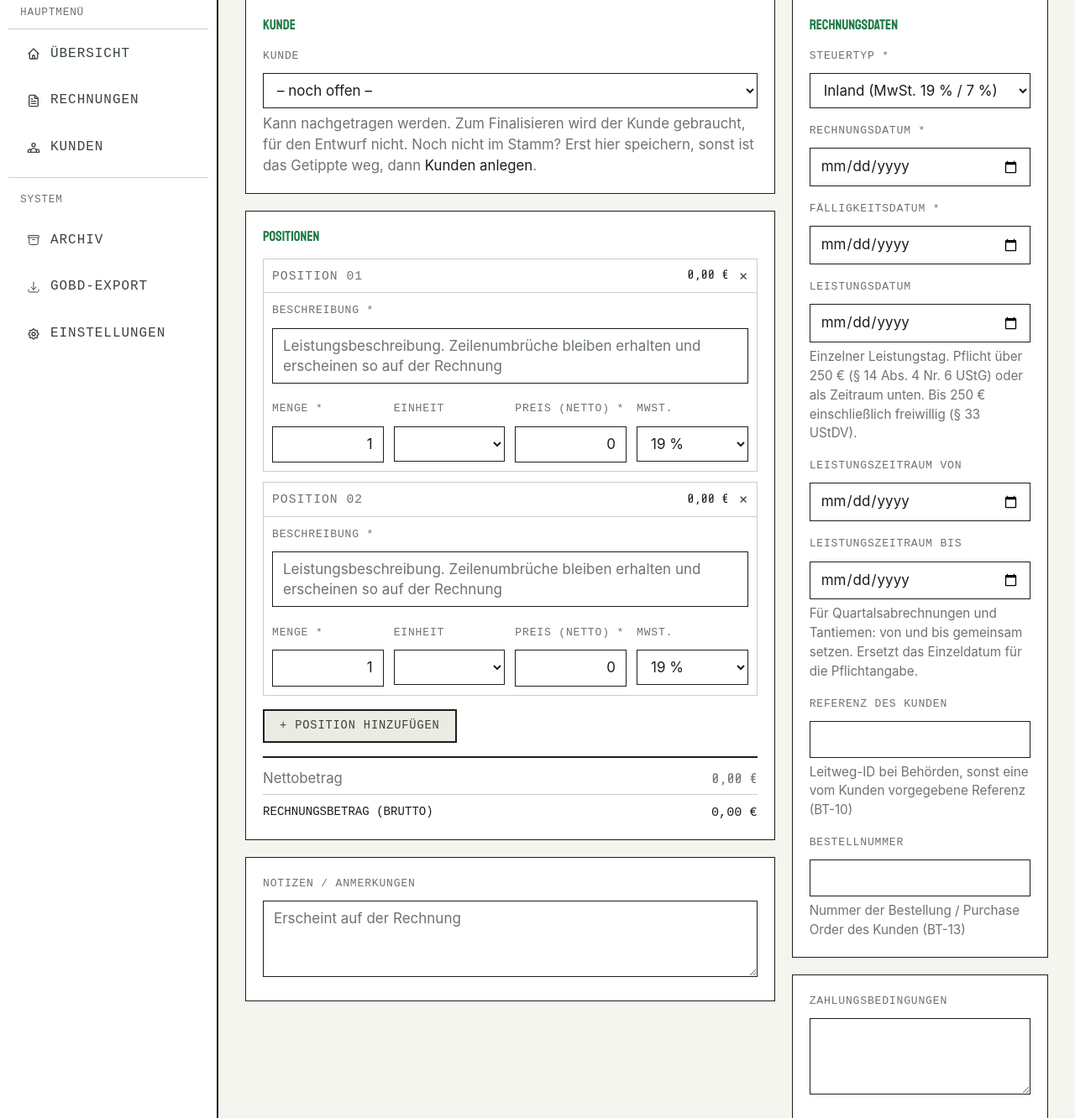
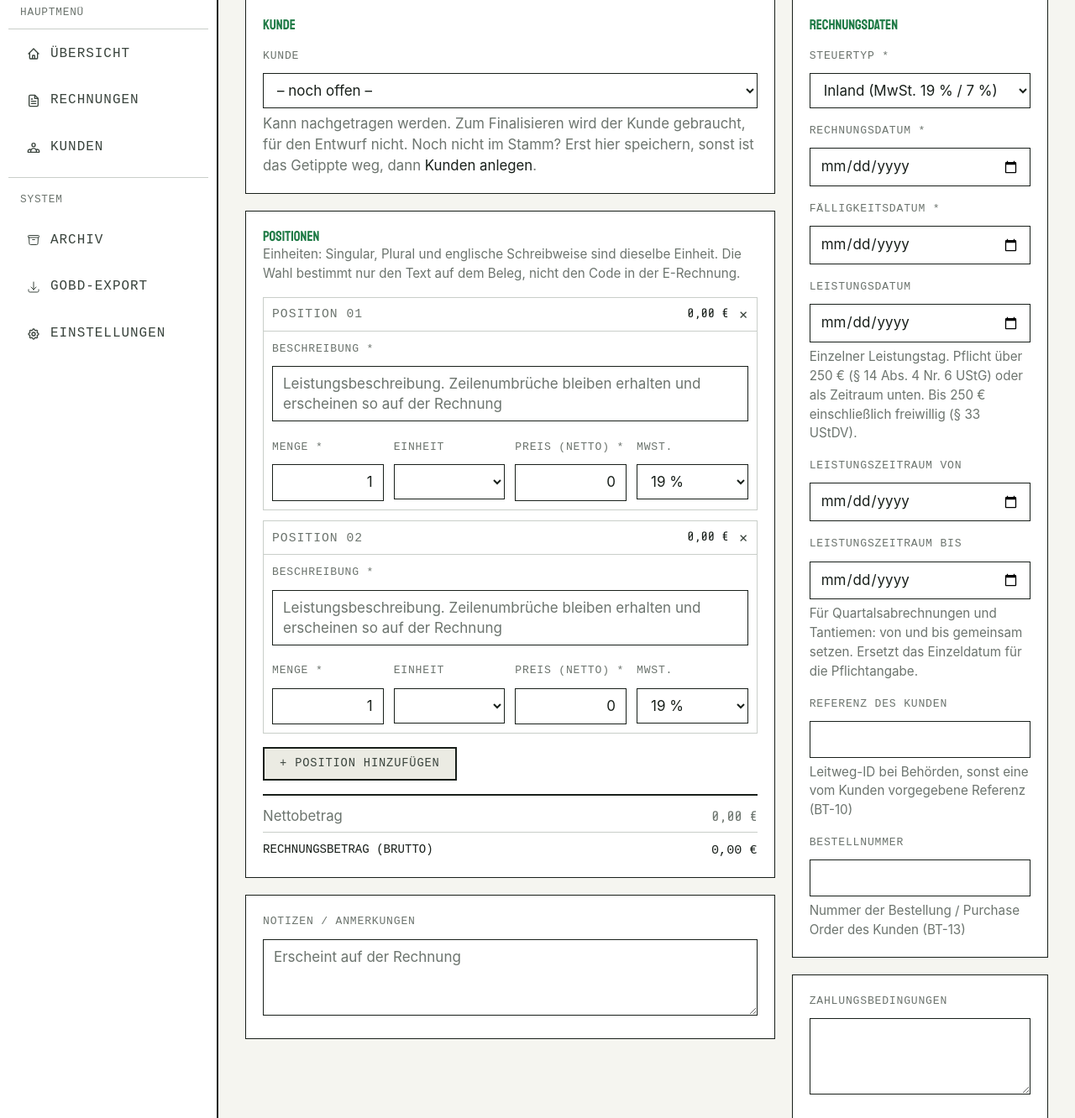
Before and after one commit to abgehakt-zugferd/abgehakt-e-rechnung, a Python web app: template backend/app/templates/invoices/form.html in a window 1280 px wide. Shown: the part 143-1475 px from the top of the page at 84% size. Run offline with Jinja, Linux system fonts and the light colour scheme; the template is opened without the code that fills it, so the values that code supplies are empty.

Commit message:
Das Formular erklaert die doppelten Schreibweisen der Einheiten.
Der Katalog fuehrt mehrere Schreibweisen je Einheit: Person, Personen und
Persons tragen alle den Code IE, ebenso Stunde/Stunden, Tag/Tage, Monat/Monate
und Pauschal/Pauschale. Im Ausklappmenue stehen sie untereinander und sehen
damit aus wie verschiedene Einheiten, zwischen denen man sich vertun kann. Man
kann nicht; das muss man aber erst wissen.

Ein Satz unter der Ueberschrift POSITIONEN sagt es jetzt: Singular, Plural und
englische Schreibweise sind dieselbe Einheit, die Wahl bestimmt nur den Text auf
dem Beleg, nicht den Code in der E-Rechnung.

Er steht dort und nicht in der Positionsschleife, sonst erschiene er einmal je
Position.

## Eine Zusicherung, die nichts gemessen hat

Der erste Test dazu pruefte, dass der Satz genau einmal im HTML steht. Die
Mutation "Hinweis in die Positionsschleife verschieben" liess ihn gruen.

Der Grund ist die Naht zwischen Server und Browser: `x-for` ist Alpine. Der
Server rendert den Block genau einmal und vervielfaeltigt ihn nie; die
Wiederholung entsteht erst im Browser. Eine Zaehlung auf der Serverantwort kann
den Unterschied also gar nicht sehen, und der Test waere auch bei falscher
Platzierung gruen geblieben.

Gemessen wird jetzt die Stelle statt die Anzahl: der Hinweis muss vor dem
Schleifenblock stehen. Damit macht dieselbe Mutation ihn rot.

## Nullproben

| Mutation | Rot | Gefallene Zusicherung |
|---|---|---|
| Hinweistext entfernt | 2 | Erklaerung vorhanden |
| Hinweis in die Positionsschleife | 1 | Platzierung vor der Schleife |

Suite: 1371 bestanden, keine Uebersprungenen; vorher 1369.

```diff
--- a/backend/app/templates/invoices/form.html
+++ b/backend/app/templates/invoices/form.html
@@ -119,6 +119,15 @@
                 <!-- Line items -->
                 <div class="card space-y-4">
                     <h2>POSITIONEN</h2>
+                    {# Der Katalog fuehrt mehrere Schreibweisen je Einheit (Person/Personen/
+                       Persons, Stunde/Stunden, ...). Sie tragen denselben UN/ECE-Code; im
+                       Ausklappmenue sehen sie aber aus wie verschiedene Einheiten, zwischen
+                       denen man sich vertun koennte. Der Satz steht hier und nicht in der
+                       Positionsschleife, sonst erschiene er einmal je Position. #}
+                    <p style="font-family:'VT323',monospace; font-size:var(--fs-text); color:var(--text-dim); line-height:1.5; margin:0;">
+                        Einheiten: Singular, Plural und englische Schreibweise sind dieselbe Einheit.
+                        Die Wahl bestimmt nur den Text auf dem Beleg, nicht den Code in der E-Rechnung.
+                    </p>
 
                     <div class="space-y-3">
                         <template x-for="(item, idx) in items" :key="idx">
```
Also changed, not shown: backend/tests/test_einheiten.py (+41 -0 lines).
